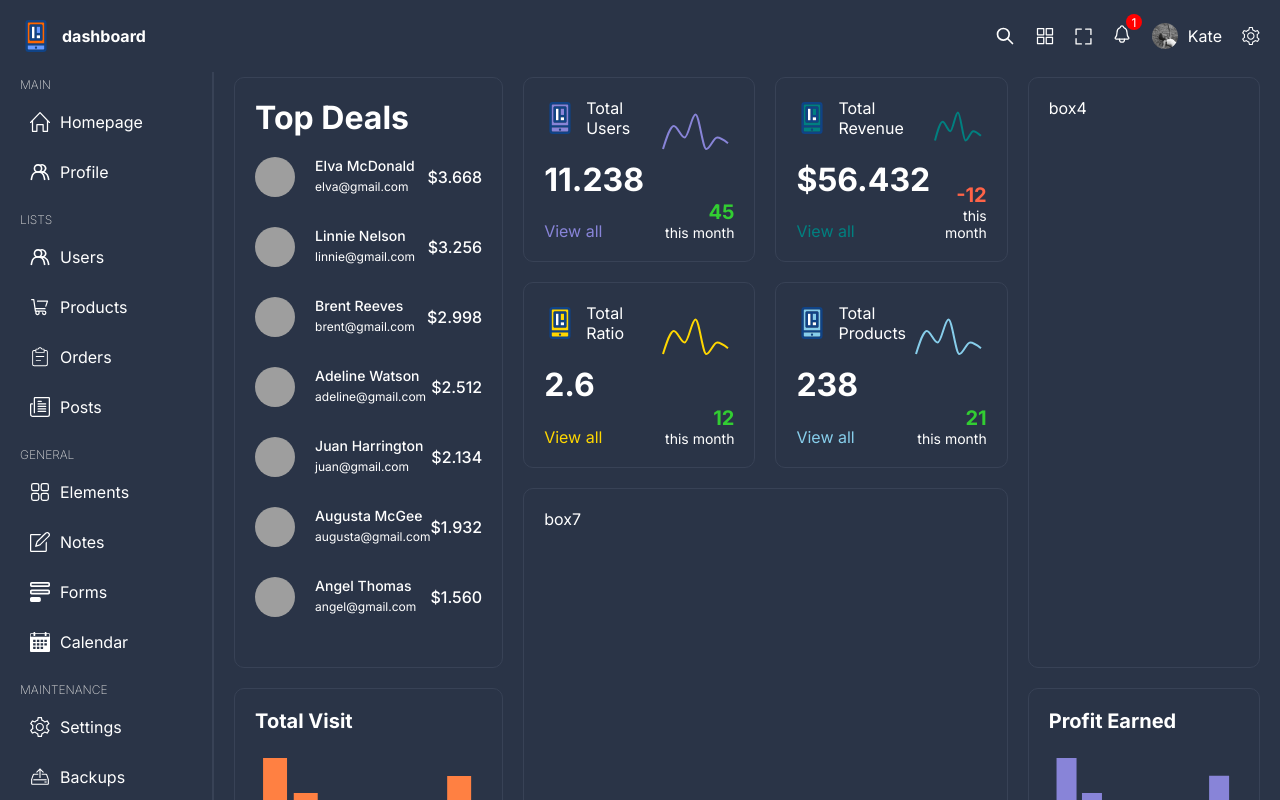
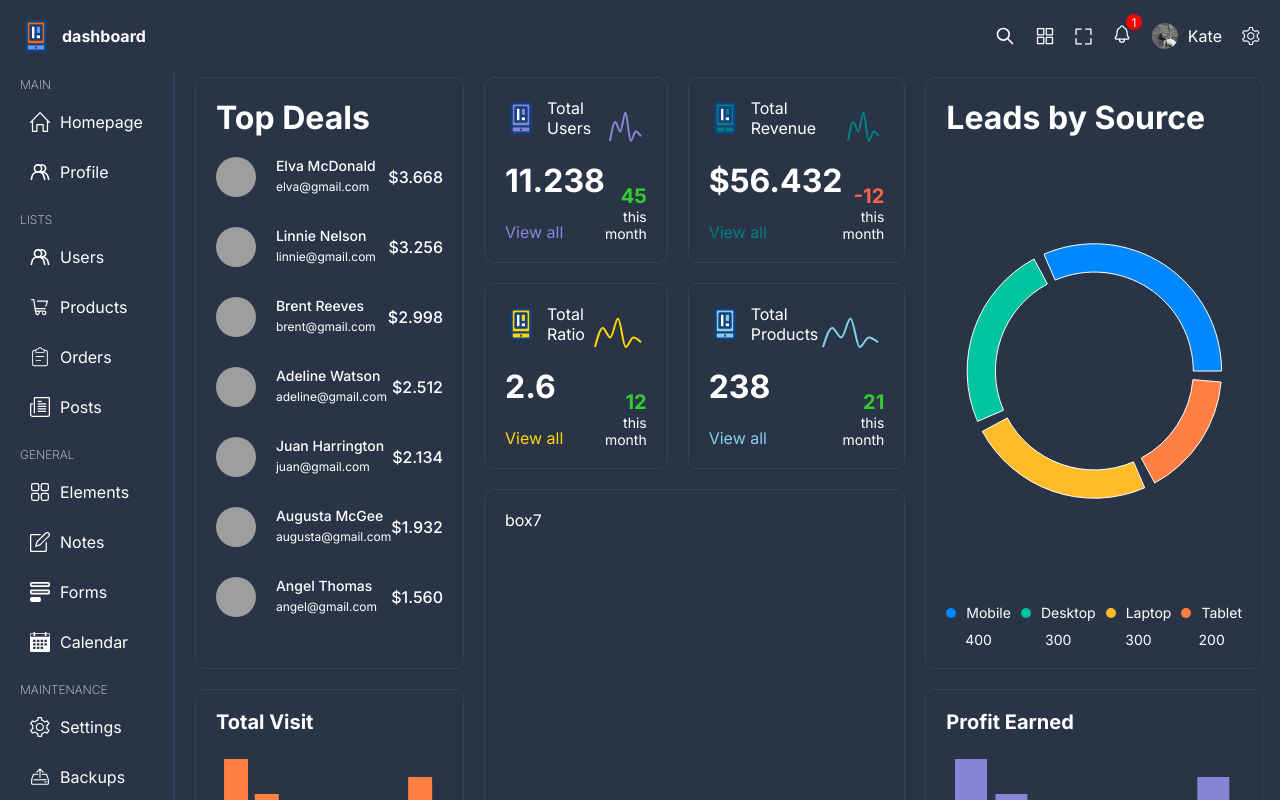
Before and after one commit to horoshopodumaj/dashboard, a React (Vite) app: page / in a window 1280 px wide. Shown: the top 800 px of the page. Built offline with nearby package versions, Linux system fonts and the light colour scheme; grey boxes are pictures that could not be loaded.

Commit message:
added pieChartBox component

```diff
--- /dev/null
+++ b/src/components/pieChartBox/PieChartBox.tsx
@@ -0,0 +1,42 @@
+import { Cell, Pie, PieChart, ResponsiveContainer, Tooltip } from "recharts";
+import "./pieChartBox.scss";
+
+const data = [
+    { name: "Mobile", value: 400, color: "#0088FE" },
+    { name: "Desktop", value: 300, color: "#00C49F" },
+    { name: "Laptop", value: 300, color: "#FFBB28" },
+    { name: "Tablet", value: 200, color: "#FF8042" },
+];
+
+const PieChartBox = () => {
+    return (
+        <div className="pieChartBox">
+            <h1>Leads by Source</h1>
+            <div className="chart">
+                <ResponsiveContainer width="99%" height={300}>
+                    <PieChart>
+                        <Tooltip contentStyle={{ background: "white", borderRadius: "5px" }} />
+                        <Pie data={data} innerRadius={"70%"} outerRadius={"90%"} paddingAngle={5} dataKey="value">
+                            {data.map((item) => (
+                                <Cell key={item.name} fill={item.color} />
+                            ))}
+                        </Pie>
+                    </PieChart>
+                </ResponsiveContainer>
+            </div>
+            <div className="options">
+                {data.map((item) => (
+                    <div className="option" key={item.name}>
+                        <div className="title">
+                            <div className="dot" style={{ backgroundColor: item.color }} />
+                            <span>{item.name}</span>
+                        </div>
+                        <span>{item.value}</span>
+                    </div>
+                ))}
+            </div>
+        </div>
+    );
+};
+
+export default PieChartBox;
--- /dev/null
+++ b/src/components/pieChartBox/pieChartBox.scss
@@ -0,0 +1,40 @@
+.pieChartBox {
+    height: 100%;
+    display: flex;
+    flex-direction: column;
+    justify-content: space-between;
+
+    .chart {
+        display: flex;
+        align-items: center;
+        justify-content: center;
+        width: 100%;
+        height: 100%;
+    }
+
+    .options {
+        display: flex;
+        justify-content: space-between;
+        gap: 10px;
+        font-size: 14px;
+
+        .option {
+            display: flex;
+            flex-direction: column;
+            gap: 10px;
+            align-items: center;
+        }
+
+        .title {
+            display: flex;
+            gap: 10px;
+            align-items: center;
+
+            .dot {
+                width: 10px;
+                height: 10px;
+                border-radius: 50%;
+            }
+        }
+    }
+}
--- a/src/pages/home/Home.tsx
+++ b/src/pages/home/Home.tsx
@@ -1,5 +1,6 @@
 import BarChartBox from "../../components/barChartBox/BarChartBox";
 import ChartBox from "../../components/chartBox/ChartBox";
+import PieChartBox from "../../components/pieChartBox/PieChartBox";
 import TopBox from "../../components/topBox/TopBox";
 import { barChartBoxRevenue, barChartBoxVisit, chartBoxConversion, chartBoxProduct, chartBoxRevenue, chartBoxUser } from "../../data";
 import "./home.scss";
@@ -17,7 +18,9 @@
                 <ChartBox {...chartBoxRevenue} />
             </div>
 
-            <div className="box box4">box4</div>
+            <div className="box box4">
+                <PieChartBox />
+            </div>
 
             <div className="box box6">
                 <ChartBox {...chartBoxConversion} />
```
